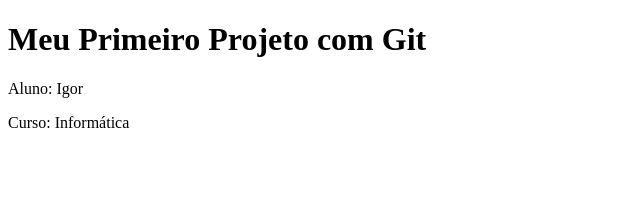
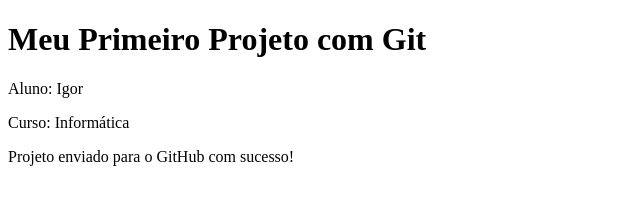
Before and after one commit to IgorBaggi/IG, a plain HTML site: page index.html in a window 1280 px wide. Shown: the whole page, without its empty margins (0-640 px from the left). Drawn offline with Linux system fonts and the light colour scheme.

Commit message:
Projeto enviado para o GitHub com sucesso!

```diff
--- a/index.html
+++ b/index.html
@@ -7,5 +7,6 @@
     <h1>Meu Primeiro Projeto com Git</h1>
     <p>Aluno: Igor</p>
     <p>Curso: Informática</p>
+    <p>Projeto enviado para o GitHub com sucesso!</p>
 </body>
 </html>
```
Also changed, not shown: 1 other file.
